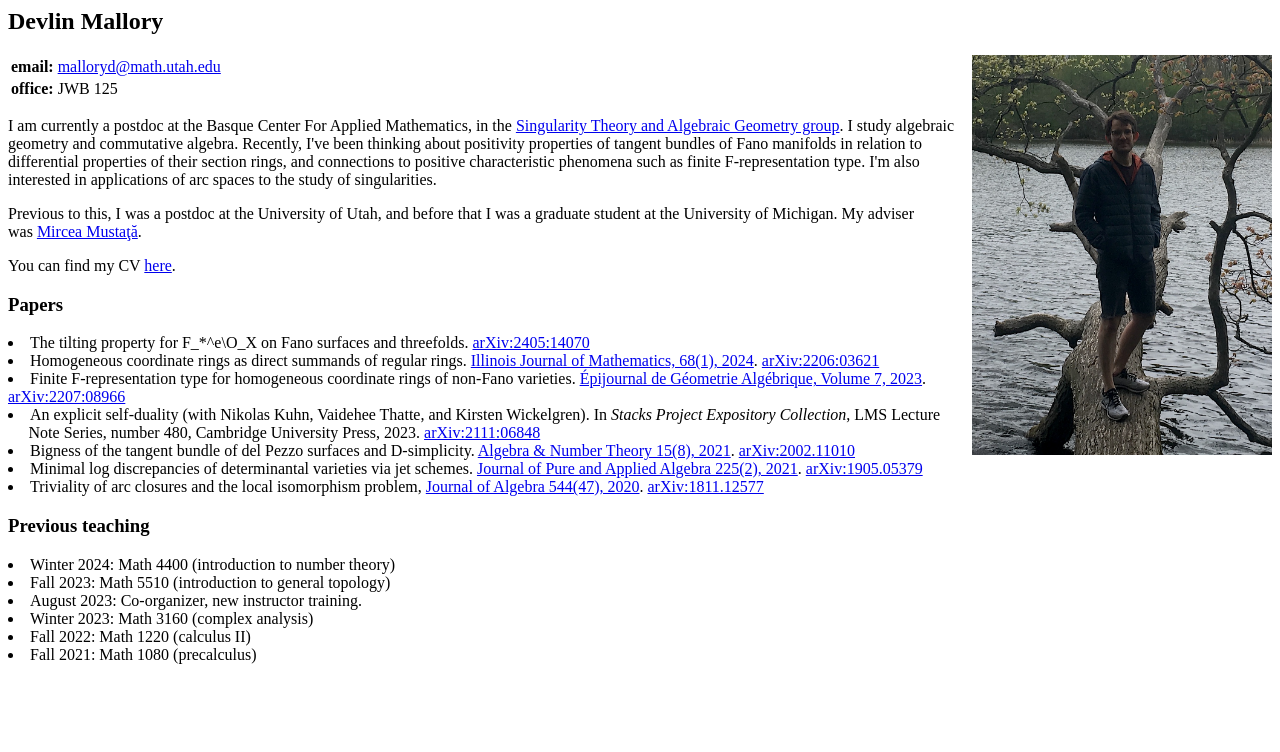
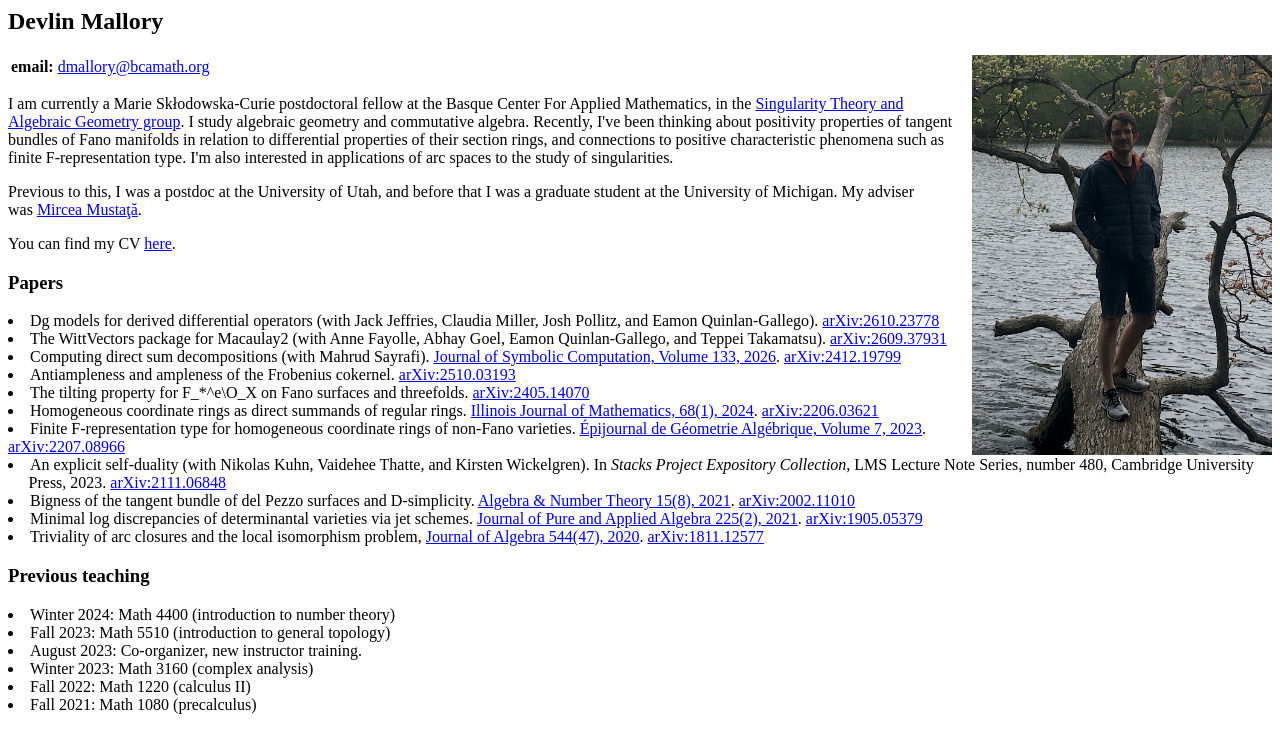
Before and after one commit to Devlin-Mallory/devlin-mallory.github.io, a plain HTML site: page index.html in a window 1280 px wide. Drawn offline with Linux system fonts and the light colour scheme.

Commit message:
updated landing page: Marie Curie fellowship, new papers, BCAM email
Co-Authored-By: Claude Opus 5.5 <noreply@anthropic.com>

```diff
--- a/index.html
+++ b/index.html
@@ -7,16 +7,12 @@
 <tbody>
 <tr>
 <td><strong>email:</strong></td>
-<td><a href="mailto:malloryd@math.utah.edu">
-malloryd@math.utah.edu</a></td></tr>
-<tr>
-<td><strong>office:</strong></td>
-<td>JWB 125</td>
-</tr>
+<td><a href="mailto:dmallory@bcamath.org">
+dmallory@bcamath.org</a></td></tr>
 </tbody>
 </table>
 <p>
-I am  currently a postdoc at the Basque Center For Applied Mathematics, in the <a href="https://www.bcamath.org/en/research/areas/mp/stag">Singularity Theory and Algebraic Geometry group</a>. I study algebraic geometry and commutative algebra.
+I am  currently a Marie Skłodowska-Curie postdoctoral fellow at the Basque Center For Applied Mathematics, in the <a href="https://www.bcamath.org/en/research/areas/mp/stag">Singularity Theory and Algebraic Geometry group</a>. I study algebraic geometry and commutative algebra.
 Recently, I've been thinking about positivity properties of tangent bundles of Fano manifolds in relation to differential properties of their section rings, and connections to positive characteristic phenomena such as finite F-representation type. I'm also interested in applications of arc spaces to the study of singularities.
 </p>
 
@@ -29,27 +25,48 @@ You can find my CV <a href="https://devlin-mallory.github.io/main.pdf">here</a>.
 <p></p>
 <h3>Papers</h3>
 
+<li>
+Dg models for derived differential operators (with Jack Jeffries, Claudia Miller, Josh Pollitz, and Eamon Quinlan-Gallego).
+<a href="https://arxiv.org/abs/2610.23778">arXiv:2610.23778</a>
+</li>
+
+<li>
+The WittVectors package for Macaulay2 (with Anne Fayolle, Abhay Goel, Eamon Quinlan-Gallego, and Teppei Takamatsu).
+<a href="https://arxiv.org/abs/2609.37931">arXiv:2609.37931</a>
+</li>
+
+<li>
+Computing direct sum decompositions (with Mahrud Sayrafi).
+<a href="https://doi.org/10.1016/j.jsc.2025.102486"> Journal of Symbolic Computation, Volume 133, 2026</a>.
+<a href="https://arxiv.org/abs/2412.19799">arXiv:2412.19799</a>
+</li>
+
+<li>
+Antiampleness and ampleness of the Frobenius cokernel.
+<a href="https://arxiv.org/abs/2510.03193">arXiv:2510.03193</a>
+</li>
+
 <li> The tilting property for F_*^e\O_X on Fano surfaces and threefolds.
-<a href="https://arxiv.org/abs/2405.14070">arXiv:2405:14070</a>
+<a href="https://arxiv.org/abs/2405.14070">arXiv:2405.14070</a>
 </li>
 
 <li>
 Homogeneous coordinate rings as direct summands of regular rings.
 <a href="https://doi.org/10.1215/00192082-11081236"> Illinois Journal of Mathematics, 68(1), 2024</a>.
-<a href="https://arxiv.org/abs/2206.03621">arXiv:2206:03621</a>
+<a href="https://arxiv.org/abs/2206.03621">arXiv:2206.03621</a>
 </li>
 
 <li>
 Finite F-representation type for homogeneous coordinate rings of non-Fano varieties.
 <a href="https://doi.org/10.46298/epiga.2023.10868"> Épijournal de Géometrie Algébrique, Volume 7, 2023</a>.
-<a href="https://arxiv.org/abs/2207.08966">arXiv:2207:08966</a>
+<a href="https://arxiv.org/abs/2207.08966">arXiv:2207.08966</a>
 </li>
 
 <li style=" padding-left: 1.28571429em;
     text-indent: -1.28571429em;">
 An explicit self-duality (with Nikolas Kuhn, Vaidehee Thatte, and Kirsten Wickelgren).
  In <i>Stacks Project Expository Collection</i>, LMS Lecture Note Series, number 480, Cambridge University Press, 2023.
-<a href="https://arxiv.org/abs/2111.06848">arXiv:2111:06848</a>
+<a href="https://arxiv.org/abs/2111.06848">arXiv:2111.06848</a>
 </li>
 
 
```
